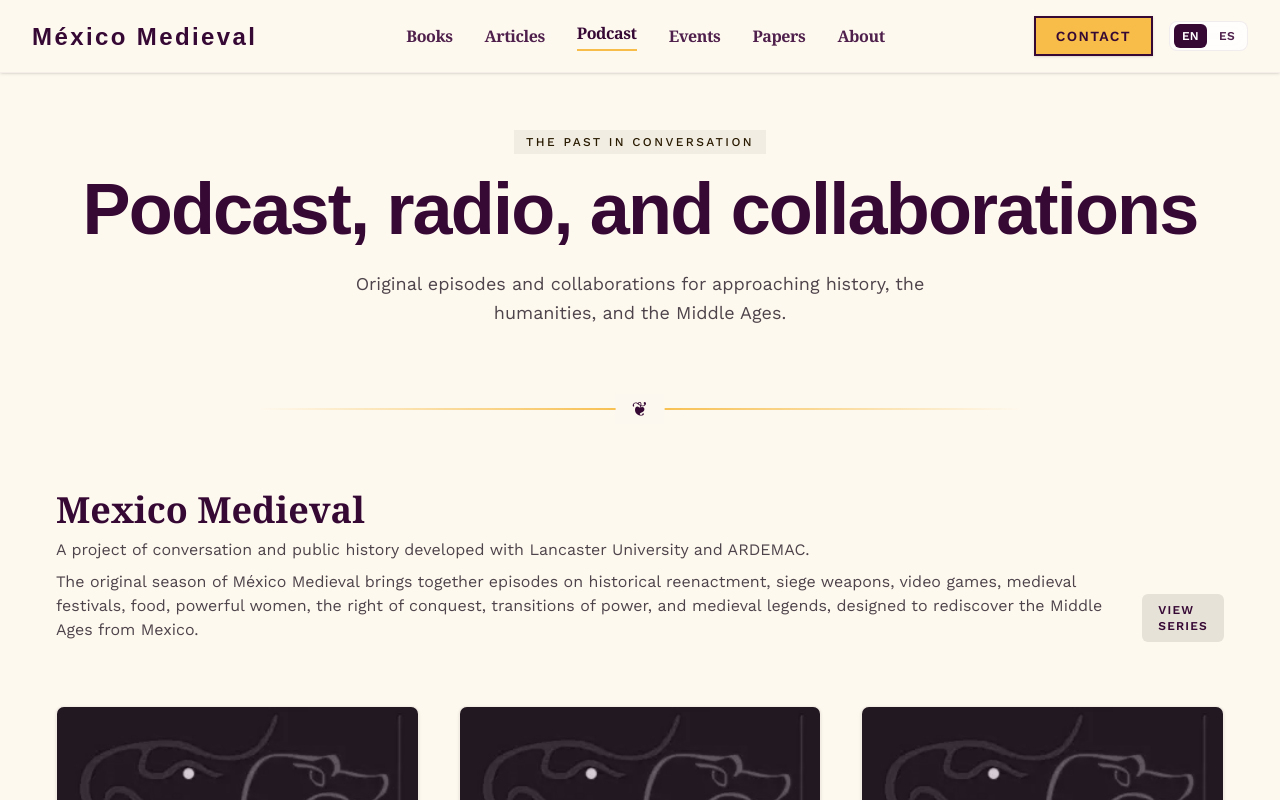
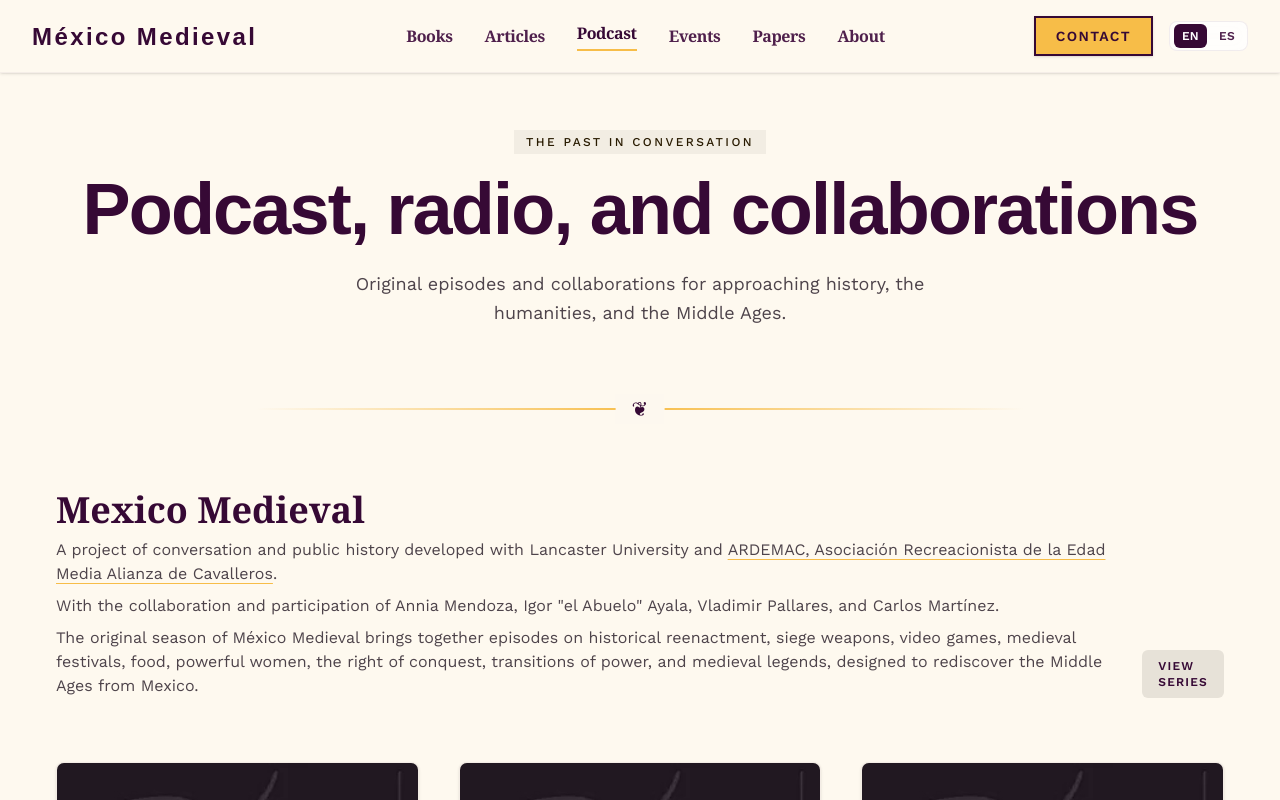
Before and after one commit to falcando/mexicomedieval, a Next.js app in the folder landing/: page /podcast in a window 1280 px wide. Shown: the top 800 px of the page. Built offline with nearby package versions, Linux system fonts and the light colour scheme; a web font is replaced by a local one.

Commit message:
Agrega creditos de ARDEMAC al podcast

```diff
--- a/landing/lib/site-partners.ts
+++ b/landing/lib/site-partners.ts
@@ -1 +1,4 @@
 export const ANABASIS_PROJECT_URL = "https://anabasisproject.com/";
+
+export const ARDEMAC_FACEBOOK_URL =
+  "https://www.facebook.com/ArdemacOficial";
--- a/landing/messages/en.json
+++ b/landing/messages/en.json
@@ -237,7 +237,9 @@
     "sectionDiasGarraTitle": "Días con La Garra y Ale Garibay",
     "sectionColaboracionesTitle": "Special collaborations",
     "audioVolumes": "Audio Volumes",
-    "appleSubtitle": "A project of conversation and public history developed with Lancaster University and ARDEMAC.",
+    "appleSubtitle": "A project of conversation and public history developed with Lancaster University and",
+    "ardemacExpandedName": "ARDEMAC, Asociación Recreacionista de la Edad Media Alianza de Cavalleros",
+    "productionCredits": "With the collaboration and participation of Annia Mendoza, Igor \"el Abuelo\" Ayala, Vladimir Pallares, and Carlos Martínez.",
     "sectionMexicoMedievalBody": "The original season of México Medieval brings together episodes on historical reenactment, siege weapons, video games, medieval festivals, food, powerful women, the right of conquest, transitions of power, and medieval legends, designed to rediscover the Middle Ages from Mexico.",
     "viewSeries": "View series",
     "episodesInSeries": "Episodes in this series",
--- a/landing/messages/es.json
+++ b/landing/messages/es.json
@@ -233,7 +233,9 @@
     "sectionDiasGarraTitle": "Días con La Garra y Ale Garibay",
     "sectionColaboracionesTitle": "Colaboraciones especiales",
     "audioVolumes": "Volúmenes de audio",
-    "appleSubtitle": "Un proyecto de conversación y divulgación histórica realizado junto con la Universidad de Lancaster y ARDEMAC.",
+    "appleSubtitle": "Un proyecto de conversación y divulgación histórica realizado junto con la Universidad de Lancaster y",
+    "ardemacExpandedName": "ARDEMAC, Asociación Recreacionista de la Edad Media Alianza de Cavalleros",
+    "productionCredits": "Con la colaboración y participación de Annia Mendoza, Igor \"el Abuelo\" Ayala, Vladimir Pallares y Carlos Martínez.",
     "sectionMexicoMedievalBody": "La temporada original de México Medieval reúne episodios sobre recreacionismo, armas de asedio, videojuegos, festivales medievales, comida, mujeres poderosas, derecho de conquista, transiciones del poder y leyendas medievales, pensados para redescubrir la Edad Media desde México. ",
     "viewSeries": "Ver serie",
     "episodesInSeries": "Episodios en esta serie",
--- a/landing/views/podcast-index-page.tsx
+++ b/landing/views/podcast-index-page.tsx
@@ -10,6 +10,7 @@
 } from "@/lib/data/podcast-page-static";
 import type { SpotifyGuestSpot } from "@/lib/data/podcast-spotify-guests";
 import { usePodcastCatalogSectionsQueries } from "@/lib/queries/podcasts";
+import { ARDEMAC_FACEBOOK_URL } from "@/lib/site-partners";
 import Image from "next/image";
 import { useMemo } from "react";
 import PageContainer from "@/components/layout/PageContainer";
@@ -243,7 +244,19 @@
                 {t("podcastPage.sectionMexicoMedievalTitle")}
               </h2>
               <p className="mt-2 text-on-surface-variant">
-                {t("podcastPage.appleSubtitle")}
+                {t("podcastPage.appleSubtitle")}{" "}
+                <a
+                  href={ARDEMAC_FACEBOOK_URL}
+                  target="_blank"
+                  rel="noopener noreferrer"
+                  className="underline decoration-tertiary-fixed-dim underline-offset-4 transition-colors hover:text-primary"
+                >
+                  {t("podcastPage.ardemacExpandedName")}
+                </a>
+                .
+              </p>
+              <p className="mt-2 text-on-surface-variant">
+                {t("podcastPage.productionCredits")}
               </p>
               <p className="mt-2 text-on-surface-variant">
                 {t("podcastPage.sectionMexicoMedievalBody")}
```
